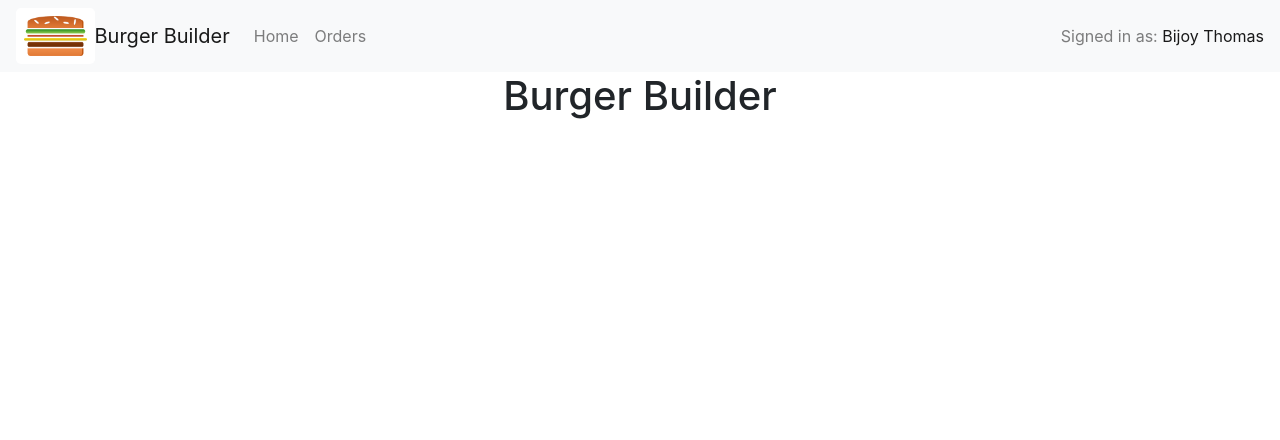
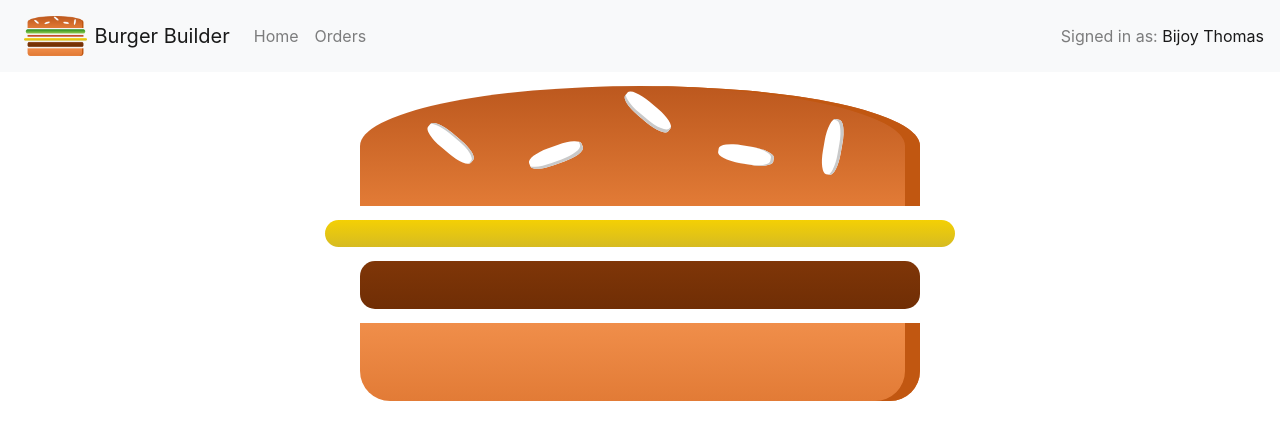
Before and after one commit to bijoythomask/react-starter, a React (Create React App) app: page / in a window 1280 px wide. Shown: the top 440 px of the page. Built offline with nearby package versions, Linux system fonts and the light colour scheme.

Commit message:
Updated Burger Builder container with component burger and ingredients

```diff
--- a/package.json
+++ b/package.json
@@ -4,6 +4,7 @@
   "private": true,
   "dependencies": {
     "bootstrap": "^4.4.1",
+    "prop-types": "^15.7.2",
     "react": "^16.12.0",
     "react-bootstrap": "^1.0.0-beta.16",
     "react-dom": "^16.12.0",
--- a/src/App.js
+++ b/src/App.js
@@ -29,7 +29,7 @@
       <div className="App">
         <Navbar bg="light" expand="sm">
           <Logo />
-          <Navbar.Brand href="#home">Burger Builder</Navbar.Brand>
+          <Navbar.Brand href="/">Burger Builder</Navbar.Brand>
           <Navbar.Toggle aria-controls="basic-navbar-nav" />
           <Navbar.Collapse id="basic-navbar-nav">
             <Nav>
--- /dev/null
+++ b/src/components/Burger/Burger.js
@@ -0,0 +1,19 @@
+import React from 'react'
+
+import BurgerIngredient from './BurgerIngredients/BurgerIngredients'
+
+import classes from './Burger.module.css'
+
+
+const burger =  () => {
+    return (
+        <div className={classes.Burger}>
+            <BurgerIngredient type="bread-top" />
+            <BurgerIngredient type="cheese" />
+            <BurgerIngredient type="meat" />
+            <BurgerIngredient type="bread-bottom" />
+        </div>
+    );
+}
+
+export default burger;
--- /dev/null
+++ b/src/components/Burger/Burger.module.css
@@ -0,0 +1,30 @@
+.Burger {
+    width: 100%;
+    height: 250px;
+    margin: auto;
+    overflow: scroll;
+    text-align: center;
+    font-weight: bold;
+    font-size: 1.3rem;
+}
+
+@media (min-width: 500px) and (min-height: 400px) {
+    .Burger {
+        width: 350px;
+        height: 300px;
+    }
+}
+
+@media (min-width: 500px) and (min-height: 401px) {
+    .Burger {
+        width: 450px;
+        height: 400px;
+    }
+}
+
+@media (min-width: 500px) and (min-height: 700px) {
+    .Burger {
+        width: 700px;
+        height: 600px;
+    }
+}
--- /dev/null
+++ b/src/components/Burger/BurgerIngredients/BurgerIngredient.module.css
@@ -0,0 +1,113 @@
+.BreadBottom {
+    height: 13%;
+    width: 80%;
+    background: linear-gradient(#F08E4A, #e27b36);
+    border-radius: 0 0 30px 30px;
+    box-shadow: inset -15px 0 #c15711;
+    margin: 2% auto;
+}
+
+.BreadTop {
+    height: 20%;
+    width: 80%;
+    background: linear-gradient(#bc581e, #e27b36);
+    border-radius: 50% 50% 0 0;
+    box-shadow: inset -15px 0 #c15711;
+    margin: 2% auto;
+    position: relative;
+}
+
+.Seeds1 {
+    width: 10%;
+    height: 15%;
+    position: absolute;
+    background-color: white;
+    left: 30%;
+    top: 50%;
+    border-radius: 40%;
+    transform: rotate(-20deg);
+    box-shadow: inset -2px -3px #c9c9c9;
+}
+
+.Seeds1:after {
+    content: "";
+    width: 100%;
+    height: 100%;
+    position: absolute;
+    background-color: white;
+    left: -170%;
+    top: -260%;
+    border-radius: 40%;
+    transform: rotate(60deg);
+    box-shadow: inset -1px 2px #c9c9c9;
+  }
+
+.Seeds1:before {
+    content: "";
+    width: 100%;
+    height: 100%;
+    position: absolute;
+    background-color: white;
+    left: 180%;
+    top: -50%;
+    border-radius: 40%;
+    transform: rotate(60deg);
+    box-shadow: inset -1px -3px #c9c9c9;
+  }
+
+  .Seeds2 {
+    width: 10%;
+    height: 15%;
+    position: absolute;
+    background-color: white;
+    left: 64%;
+    top: 50%;
+    border-radius: 40%;
+    transform: rotate(10deg);
+    box-shadow: inset -3px 0 #c9c9c9;
+  }
+
+  .Seeds2:before {
+    content: "";
+    width: 100%;
+    height: 100%;
+    position: absolute;
+    background-color: white;
+    left: 150%;
+    top: -130%;
+    border-radius: 40%;
+    transform: rotate(90deg);
+    box-shadow: inset 1px 3px #c9c9c9;
+  }
+
+
+.Meat {
+    width: 80%;
+    height: 8%;
+    background: linear-gradient(#7f3608, #702e05);
+    margin: 2% auto;
+    border-radius: 15px;
+}
+
+.Cheese {
+    width: 90%;
+    height: 4.5%;
+    margin: 2% auto;
+    background: linear-gradient(#f4d004, #d6bb22);
+    border-radius: 20px;
+}
+
+.Salad {
+    width: 85%;
+    height: 7%;
+    margin: 2% auto;
+    background: linear-gradient(#228c1d, #91ce50);
+    border-radius: 20px;
+}
+
+.Bacon {
+    width: 80%;
+    height: 3%;
+    background: linear-gradient(#bf3813, #c45e38);
+    margin: 2% auto;
+}
--- /dev/null
+++ b/src/components/Burger/BurgerIngredients/BurgerIngredients.js
@@ -0,0 +1,45 @@
+import React, {Component} from 'react'
+import PropTypes from 'prop-types'
+
+import classes from './BurgerIngredient.module.css'
+
+class BurgerIngredient extends Component {
+
+    render (){
+
+        let ingredient = null;
+
+        switch (this.props.type) {
+            case ('bread-bottom'):
+                ingredient = <div className={classes.BreadBottom}></div>
+                break;
+            case('bread-top'):
+                ingredient = <div className={classes.BreadTop}>
+                    <div className={classes.Seeds1}></div>
+                    <div className={classes.Seeds2}></div>
+                </div>
+                break;
+            case('meat'):
+                ingredient = <div className={classes.Meat}></div>
+                break;
+            case('cheese'):
+                ingredient = <div className={classes.Cheese}></div>
+                break;
+            case('bacon'):
+                ingredient = <div className={classes.Bacon}></div>
+                break;
+            case('salad'):
+                ingredient = <div className={classes.Salad}></div>
+                break;
+            default:
+                break;
+        }
+        return ingredient;
+    }
+}
+
+BurgerIngredient.propTypes = {
+    type : PropTypes.string.isRequired
+}
+
+export default BurgerIngredient;
--- a/src/components/ui/Logo/Logo.css
+++ b/src/components/ui/Logo/Logo.css
@@ -1,5 +1,5 @@
 .Logo {
-    background-color: white;
+    /* background-color: white; */
     padding: 8px;
     height: 56px;
     box-sizing: border-box;
--- a/src/containers/BurgerBuilder/BurgerBuilder.js
+++ b/src/containers/BurgerBuilder/BurgerBuilder.js
@@ -1,10 +1,12 @@
 import React, { Component } from 'react';
+
+import Burger from '../../components/Burger/Burger'
 
 class BurgerBuilder extends Component {
     state = {  }
     render() {
         return ( <div>
-            <h1>Burger Builder</h1>
+            <Burger/>
         </div> );
     }
 }
```
Also changed, not shown: 1 other file (tests, documents, lock files or other folders).
